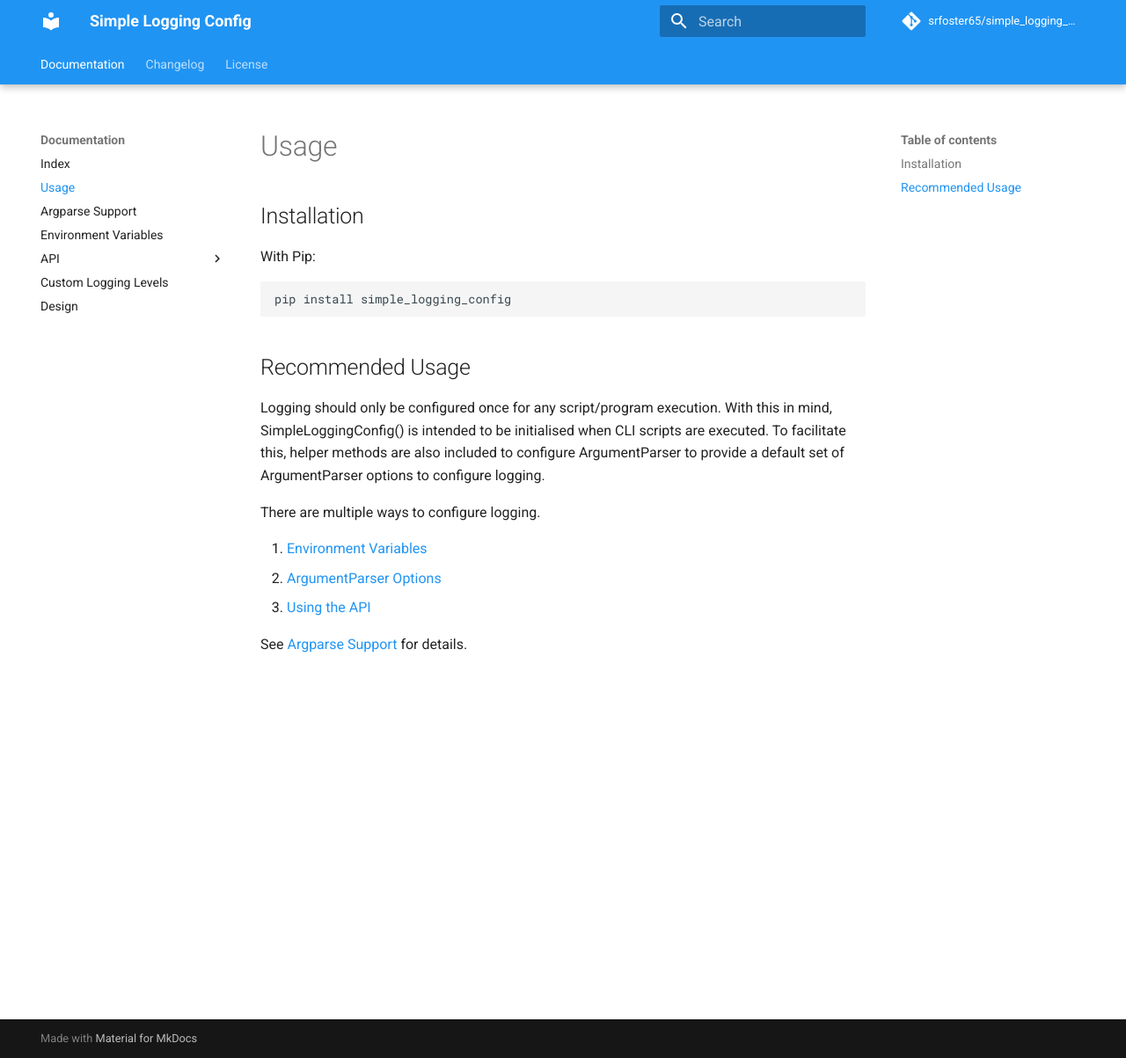
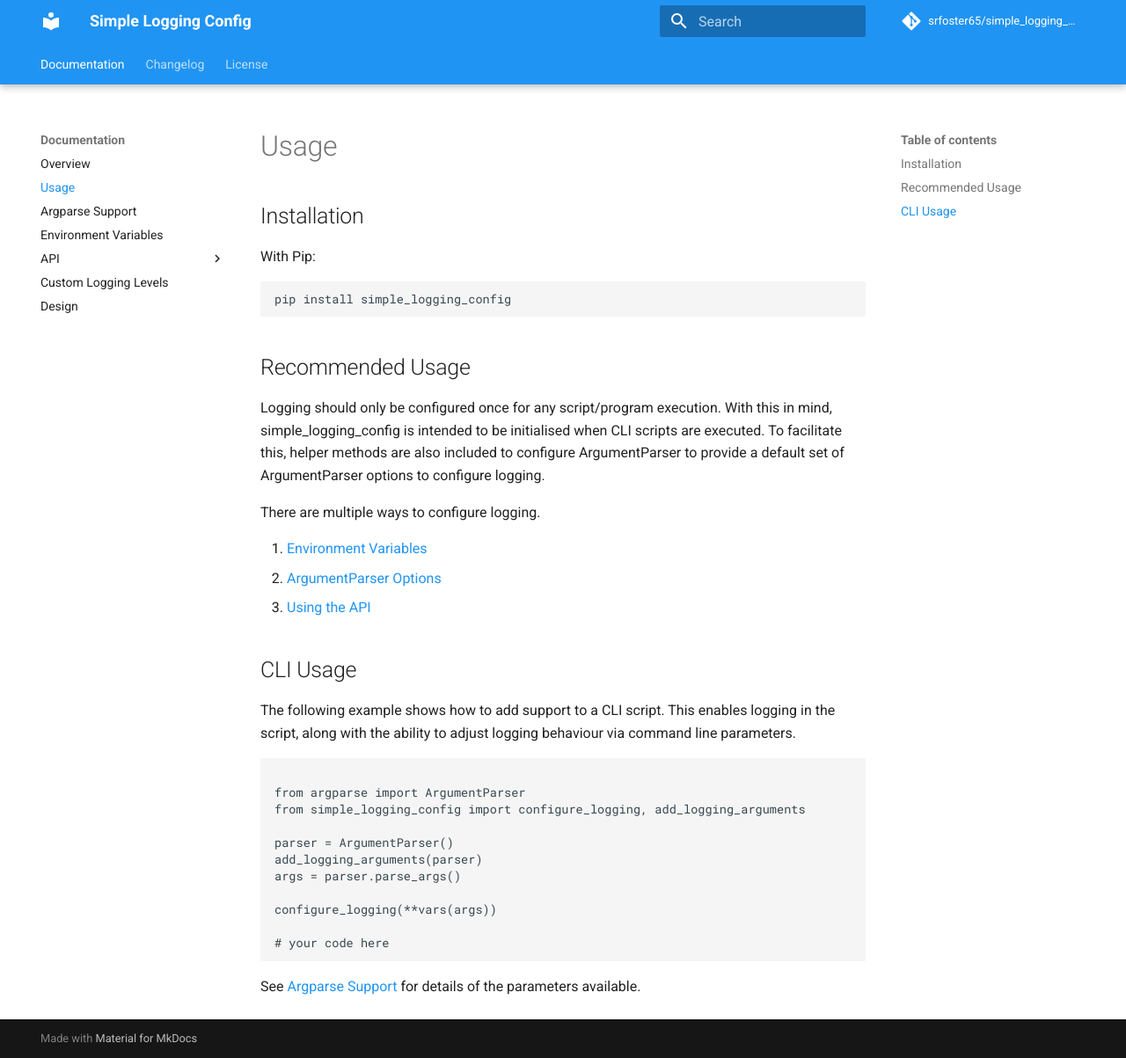
Before and after one commit to srfoster65/simple_logging_config, an MkDocs documentation site: the page built from docs/usage.md, in a window 1280 px wide and 1203 px high. Shown: the whole window at 88% size. Built offline with MkDocs 1.6.1 and Material for MkDocs 9.7.7, drawn with Linux system fonts in a browser that asks for light colours; comment, search, counter and statistics services are not loaded.

Commit message:
docs: documentation updates

````diff
--- a/docs/usage.md
+++ b/docs/usage.md
@@ -10,12 +10,30 @@ pip install simple_logging_config
 
 ## Recommended Usage
 
-Logging should only be configured once for any script/program execution. With this in mind, SimpleLoggingConfig() is intended to be initialised when CLI scripts are executed. To facilitate this, helper methods are also included to configure ArgumentParser to provide a default set of ArgumentParser options to configure logging.
+Logging should only be configured once for any script/program execution. With this in mind, simple_logging_config is intended to be initialised when CLI scripts are executed. To facilitate this, helper methods are also included to configure ArgumentParser to provide a default set of ArgumentParser options to configure logging.
 
 There are multiple ways to configure logging.
 
 1. [Environment Variables](env_variables.md)
-1. [ArgumentParser Options](argparse_arguments.md)
-1. [Using the API](api.md)
+1. [ArgumentParser Options](argparse.md)
+1. [Using the API](api/reference.md)
 
-See [Argparse Support](argparse_arguments.md) for details.
+## CLI Usage
+
+The following example shows how to add support to a CLI script. This enables logging in the script, along with the ability to adjust logging behaviour via command line parameters.
+
+```python
+
+from argparse import ArgumentParser
+from simple_logging_config import configure_logging, add_logging_arguments
+
+parser = ArgumentParser()
+add_logging_arguments(parser)
+args = parser.parse_args()
+
+configure_logging(**vars(args))
+
+# your code here
+```
+
+See [Argparse Support](argparse.md) for details of the parameters available.
--- a/mkdocs.yml
+++ b/mkdocs.yml
@@ -3,7 +3,7 @@ site_description: "Package to simplify logging configuration."
 repo_url: "https://github.com/srfoster65/simple_logging_config"
 repo_name: "srfoster65/simple_logging_config"
 site_dir: "site"
-watch: [readme.md, docs/index.md, docs/usage.md, docs/license.md, docs/changelog.md]
+watch: [readme.md]
 
 theme:
   name: material
@@ -16,7 +16,6 @@ theme:
     primary: blue
 
 nav:
-  # - Usage:
     - Documentation:
       - index.md
       - Usage: usage.md
@@ -29,9 +28,6 @@ nav:
       - Design: design.md
     - Changelog: changelog.md
     - License: license.md
-  # - Development:
-  #   - Contributing: contributing.md
-  #   - Code of Conduct: code_of_conduct.md
 
 # extra_css:
 #   - css/style.css
````
Also changed, not shown: docs/api/reference.md (+1 -1 lines), docs/index.md (+1 -1 lines), readme.md (+34 -5 lines), docs/overview/user_guide.md (deleted).
